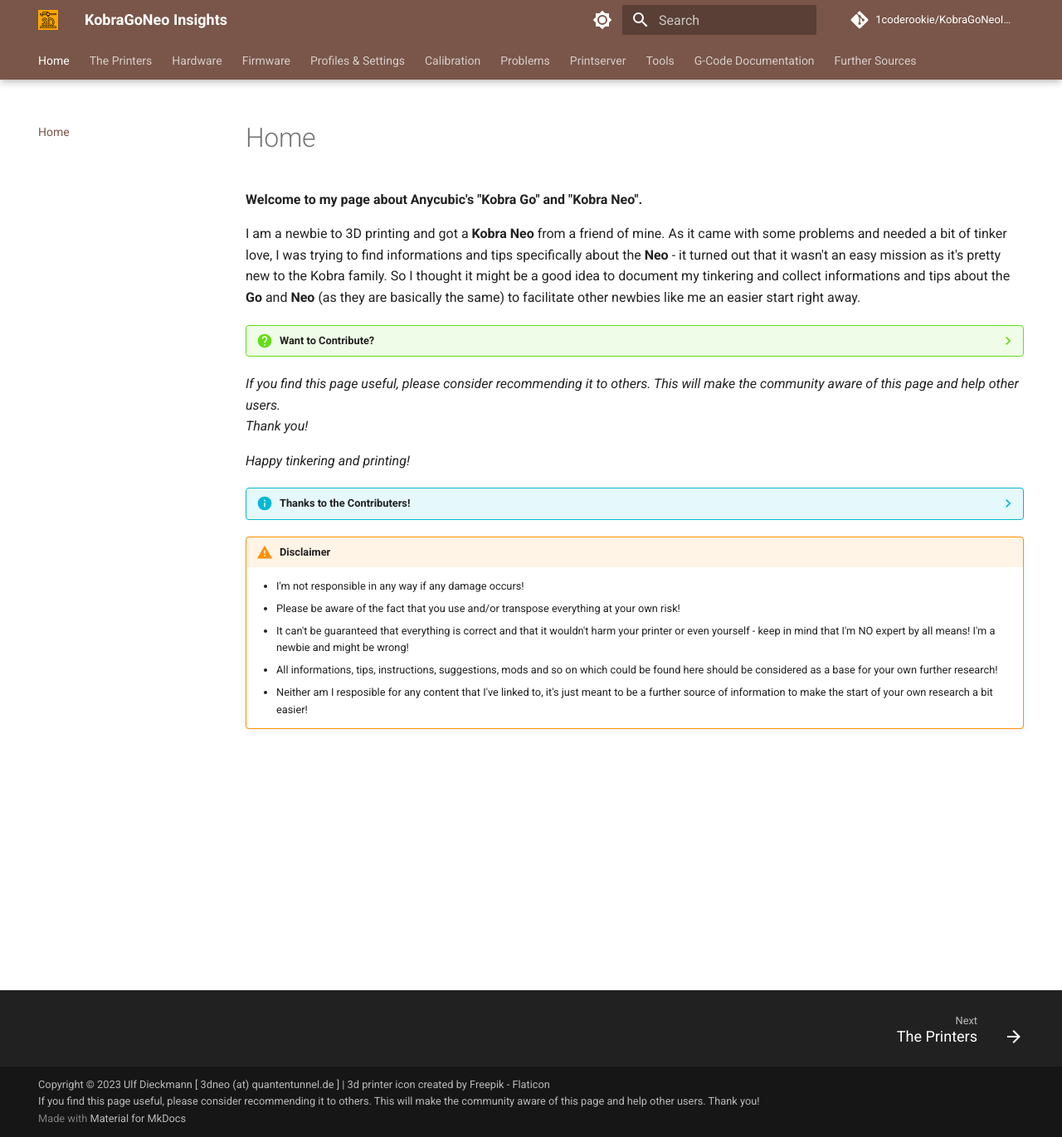
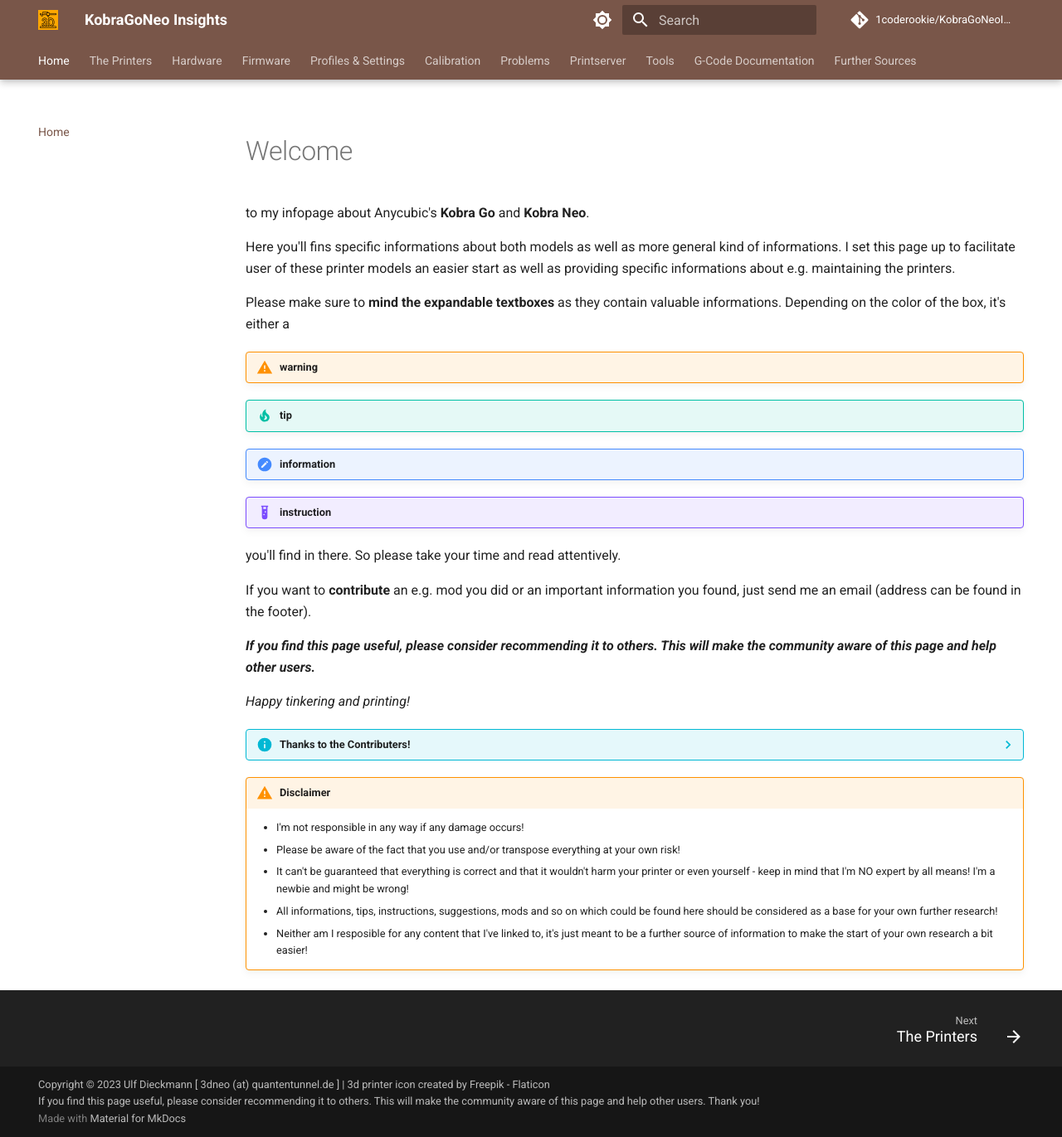
Before and after one commit to 1coderookie/KobraGoNeoInsights, an MkDocs documentation site: the page built from docs/index.md, in a window 1280 px wide and 1371 px high. Shown: the whole window at 83% size. Built offline with MkDocs 1.6.1 and Material for MkDocs 9.7.7, drawn with Linux system fonts in a browser that asks for light colours; comment, search, counter and statistics services are not loaded.

Commit message:
Update index.md

```diff
--- a/docs/index.md
+++ b/docs/index.md
@@ -1,15 +1,25 @@
 <link rel=”manifest” href=”docs/manifest.webmanifest”>
 
-**Welcome to my page about Anycubic's "Kobra Go" and "Kobra Neo".**
+# Welcome
+to my infopage about Anycubic's **Kobra Go** and **Kobra Neo**.
 
-I am a newbie to 3D printing and got a **Kobra Neo** from a friend of mine. As it came with some problems and needed a bit of tinker love, I was trying to find informations and tips specifically about the **Neo** - it turned out that it wasn't an easy mission as it's pretty new to the Kobra family. So I thought it might be a good idea to document my tinkering and collect informations and tips about the **Go** and **Neo** (as they are basically the same) to facilitate other newbies like me an easier start right away.
+Here you'll fins specific informations about both models as well as more general kind of informations. I set this page up to facilitate user of these printer models an easier start as well as providing specific informations about e.g. maintaining the printers.
 
-??? question "Want to Contribute?"
+Please make sure to **mind the expandable textboxes** as they contain valuable informations. Depending on the color of the box, it's either a
 
-    You did e.g. any mods and documentated them, have certain tips or stumbled upon useful informations across the web and would like to contribute? Just send me an email (address can be found below in the footer), thanks!
+!!! warning "warning"
 
-*If you find this page useful, please consider recommending it to others. This will make the community aware of this page and help other users.*
-*Thank you!*
+!!! tip "tip"
+
+!!! information "information"
+
+!!! example "instruction"
+
+you'll find in there. So please take your time and read attentively.
+
+If you want to **contribute** an e.g. mod you did or an important information you found, just send me an email (address can be found in the footer).
+
+***If you find this page useful, please consider recommending it to others. This will make the community aware of this page and help other users.***
 
 *Happy tinkering and printing!*
 
```
